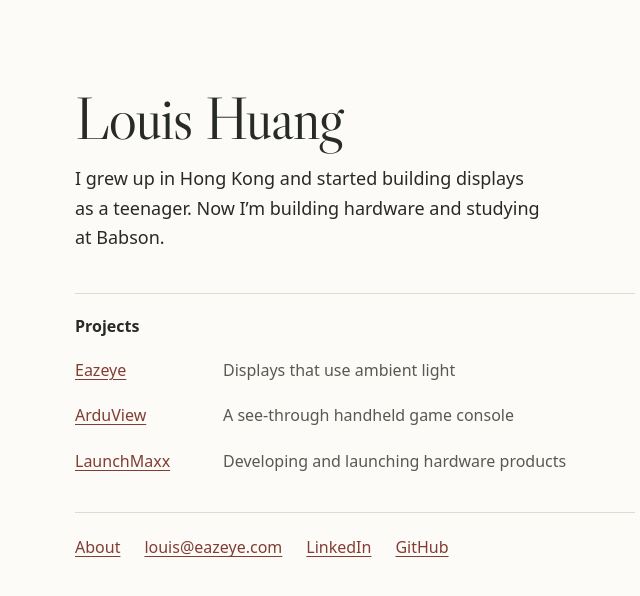
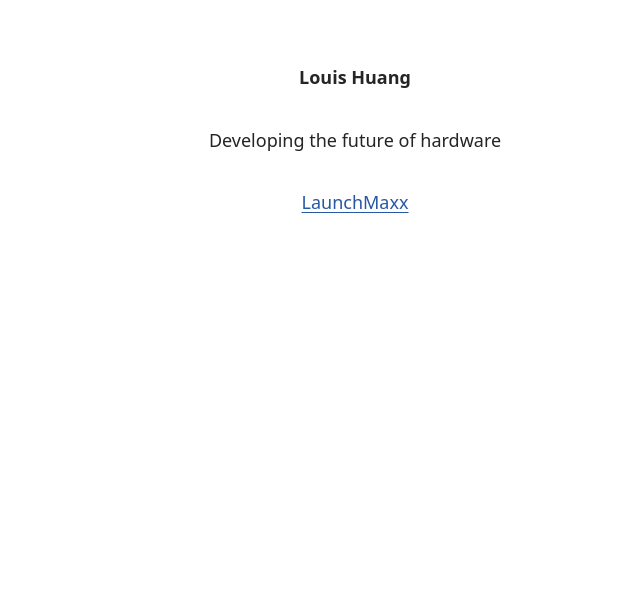
Before and after one commit to louishuanghello-cmd/louishuanghello-cmd.github.io, a plain HTML site: page index.html in a window 1280 px wide. Shown: the whole page, without its empty margins (285-925 px from the left). Drawn offline with Linux system fonts and the light colour scheme.

Commit message:
Center the homepage around LaunchMaxx

```diff
--- a/home.css
+++ b/home.css
@@ -1,93 +1,44 @@
-@font-face {
-  font-family: "Libre Caslon Display";
-  src: url("assets/libre-caslon-display.woff2") format("woff2");
-  font-weight: 400;
-  font-display: swap;
-}
-
 :root {
   color-scheme: light;
-  --paper: #fcfbf8;
-  --ink: #282a25;
-  --muted: #595952;
-  --link: #823d32;
-  --rule: #dedbd2;
+  --paper: #fff;
+  --ink: #252525;
+  --link: #2857a4;
 }
 
 body {
   margin: 0;
   background: var(--paper);
   color: var(--ink);
-  font: 1rem / 1.6 system-ui, sans-serif;
+  font: 1.125rem / 1.5 system-ui, sans-serif;
 }
 
 .home {
-  max-inline-size: 35rem;
+  max-inline-size: 40rem;
   margin-inline: auto;
-  padding: clamp(3rem, 11vh, 7.5rem) clamp(1.5rem, 5vw, 2.5rem) 3rem;
-}
-
-h1,
-h2,
-p,
-ul {
-  margin: 0;
+  padding: clamp(2.75rem, 7vw, 4rem) 1.5rem 3rem;
+  text-align: center;
 }
 
 h1 {
-  font-family: "Libre Caslon Display", Georgia, serif;
-  font-size: clamp(2.75rem, 6vw, 3.75rem);
-  font-weight: 400;
-  line-height: 1;
-  letter-spacing: -0.025em;
+  margin: 0;
+  font-size: inherit;
+  font-weight: 700;
 }
 
 .intro {
-  margin-block-start: 1rem;
-  max-inline-size: 48ch;
-  font-size: 1.125rem;
-  line-height: 1.65;
+  margin: 2.25rem auto 0;
   text-wrap: pretty;
 }
 
-.projects {
-  margin-block-start: 2.5rem;
-  border-block-start: 1px solid var(--rule);
-  padding-block-start: 1.25rem;
-}
-
-h2 {
-  margin-block-end: 0.5rem;
-  font-size: 1rem;
-  font-weight: 650;
-}
-
-ul {
-  padding: 0;
-  list-style: none;
-}
-
-.projects li {
-  display: grid;
-  grid-template-columns: 8rem minmax(0, 1fr);
-  align-items: baseline;
-  column-gap: 1.25rem;
-}
-
-.projects span {
-  color: var(--muted);
+.project {
+  margin: 2rem 0 0;
 }
 
 a {
+  display: inline-block;
+  padding-block: 0.1875rem;
   color: var(--link);
-  text-underline-offset: 0.2em;
-  text-decoration-thickness: 1px;
-}
-
-li > a {
-  justify-self: start;
-  display: inline-block;
-  padding-block: 0.625rem;
+  text-underline-offset: 0.14em;
 }
 
 a:hover {
@@ -95,38 +46,11 @@ a:hover {
 }
 
 a:focus-visible {
-  outline: 2px solid var(--link);
+  outline: 2px solid currentColor;
   outline-offset: 3px;
 }
 
 ::selection {
-  background: #ecd7cf;
+  background: #dae7ff;
   color: var(--ink);
 }
-
-footer {
-  margin-block-start: 1.75rem;
-  border-block-start: 1px solid var(--rule);
-  padding-block-start: 0.75rem;
-}
-
-nav ul {
-  display: flex;
-  flex-wrap: wrap;
-  column-gap: 1.5rem;
-}
-
-@media (max-width: 35rem) {
-  .projects ul {
-    display: grid;
-    gap: 0.75rem;
-  }
-
-  .projects li {
-    grid-template-columns: minmax(0, 1fr);
-  }
-
-  .projects li > a {
-    padding-block-end: 0.125rem;
-  }
-}
--- a/index.html
+++ b/index.html
@@ -4,40 +4,19 @@
   <meta charset="utf-8">
   <meta name="viewport" content="width=device-width, initial-scale=1">
   <title>Louis Huang</title>
-  <meta name="description" content="Louis Huang builds hardware, founded Eazeye and LaunchMaxx, and studies at Babson College.">
-  <meta name="theme-color" content="#fcfbf8">
+  <meta name="description" content="Louis Huang is developing the future of hardware at LaunchMaxx.">
+  <meta name="theme-color" content="#ffffff">
   <meta property="og:title" content="Louis Huang">
-  <meta property="og:description" content="Hardware projects from Louis Huang, including Eazeye, ArduView, and LaunchMaxx.">
+  <meta property="og:description" content="Developing the future of hardware at LaunchMaxx.">
   <meta property="og:type" content="website">
   <link rel="icon" href="assets/favicon.svg" type="image/svg+xml">
-  <link rel="stylesheet" href="home.css">
+  <link rel="stylesheet" href="home.css?v=2">
 </head>
 <body>
   <main class="home">
-    <header>
-      <h1>Louis Huang</h1>
-      <p class="intro">I grew up in Hong Kong and started building displays as a teenager. Now I’m building hardware and studying at Babson.</p>
-    </header>
-
-    <section class="projects" aria-labelledby="projects-heading">
-      <h2 id="projects-heading">Projects</h2>
-      <ul>
-        <li><a href="projects.html#eazeye">Eazeye</a><span>Displays that use ambient light</span></li>
-        <li><a href="projects.html#arduview">ArduView</a><span>A see-through handheld game console</span></li>
-        <li><a href="projects.html#launchmaxx">LaunchMaxx</a><span>Developing and launching hardware products</span></li>
-      </ul>
-    </section>
-
-    <footer>
-      <nav aria-label="About and contact">
-        <ul>
-          <li><a href="about.html">About</a></li>
-          <li><a href="mailto:louis@eazeye.com">louis@eazeye.com</a></li>
-          <li><a href="https://www.linkedin.com/in/louis-huang-860163241">LinkedIn</a></li>
-          <li><a href="https://github.com/louishuanghello-cmd">GitHub</a></li>
-        </ul>
-      </nav>
-    </footer>
+    <h1>Louis Huang</h1>
+    <p class="intro">Developing the future of hardware</p>
+    <p class="project"><a href="projects.html#launchmaxx">LaunchMaxx</a></p>
   </main>
 </body>
 </html>
```
Also changed, not shown: assets/libre-caslon-display-OFL.txt (deleted), assets/libre-caslon-display.woff2 (deleted).
